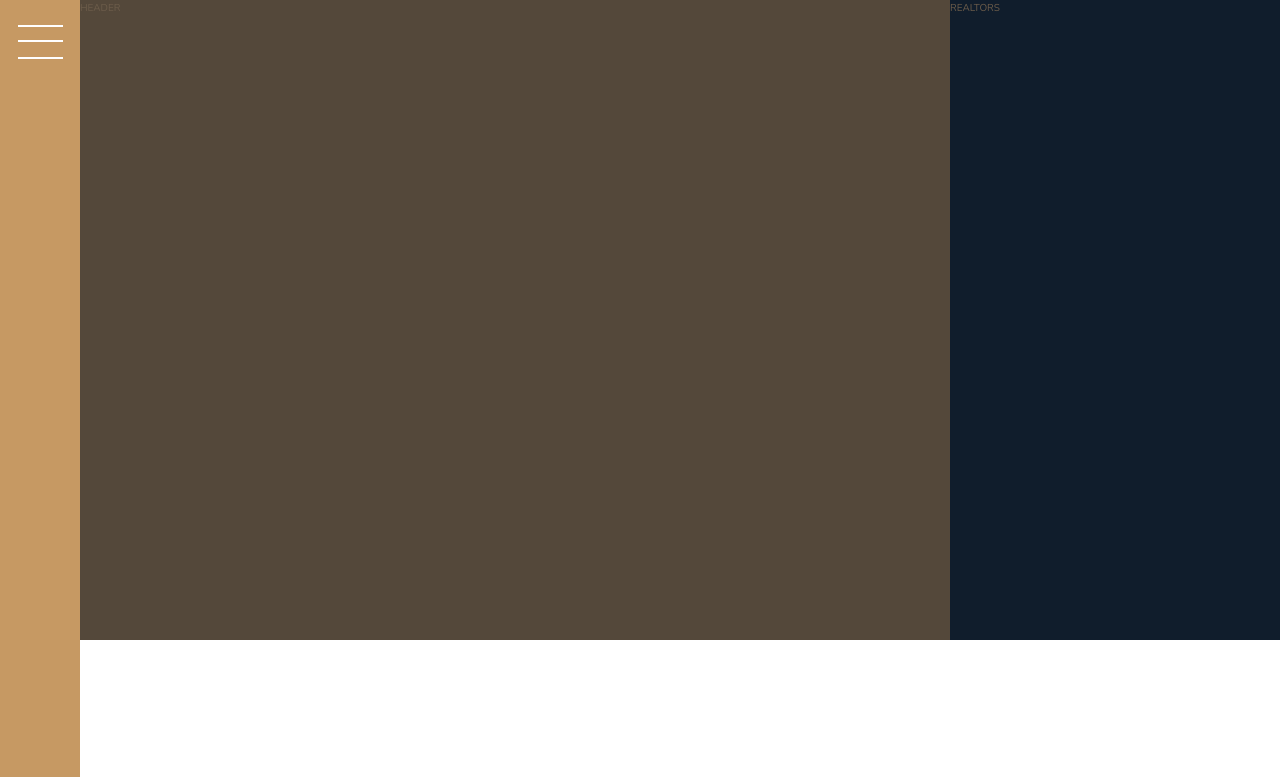
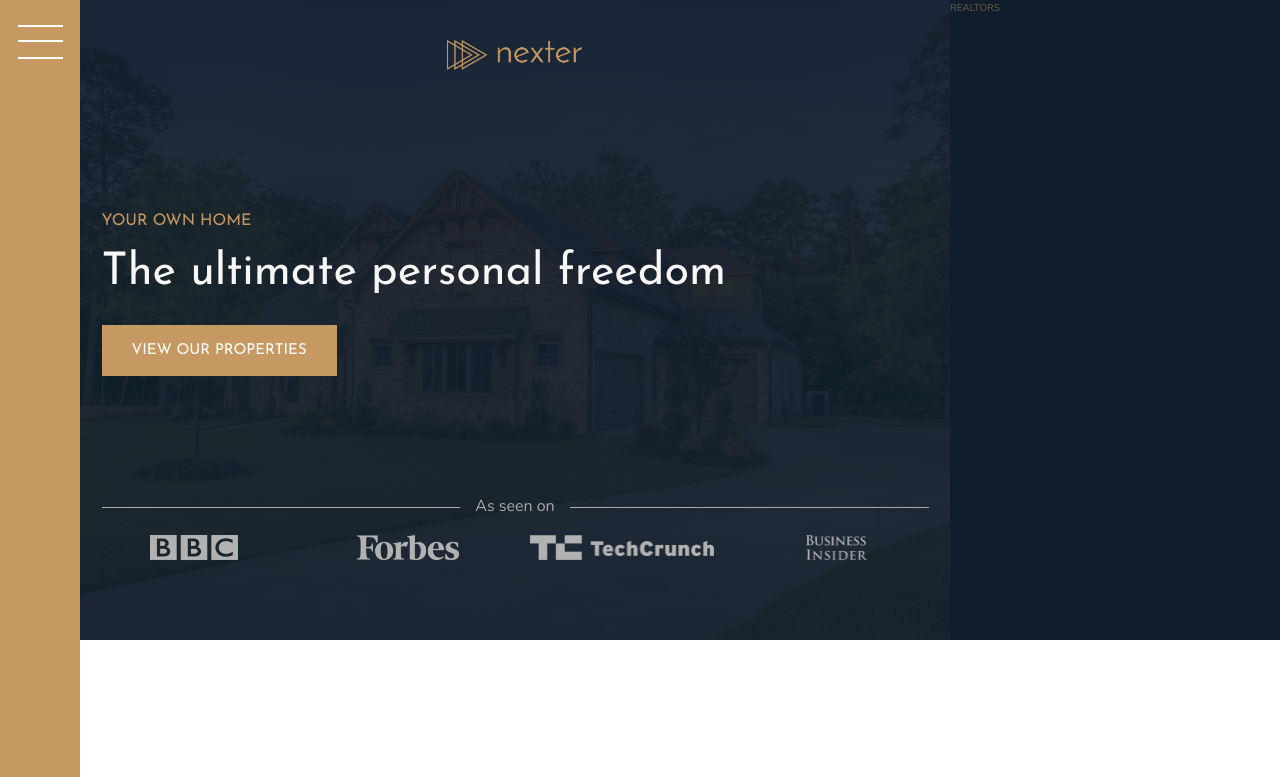
Before and after one commit to RafaelMatta/Nexter, a website: page index.html in a window 1280 px wide. Shown: the top 777 px of the page. Drawn offline with nearby package versions, Linux system fonts and the light colour scheme.

Commit message:
Header estilizado

```diff
--- a/index.html
+++ b/index.html
@@ -15,7 +15,17 @@
             <button class="nav-btn"></button>
         </div>
         <div class="header">
-            HEADER
+            <img src="assets/img/logo/logo.png" alt="Nexter logo" class="header__logo">
+            <h3 class="heading-3">Your own home</h3>
+            <h3 class="heading-1">The ultimate personal freedom</h3>
+            <button class="btn header__btn">View our properties</button>
+            <div class="header__seenon-text">As seen on</div>
+            <div class="header__seenon-logos">
+                <img src="assets/img/logo/logo-bbc.png" alt="Seen on logo 1">
+                <img src="assets/img/logo/logo-forbes.png" alt="Seen on logo 2">
+                <img src="assets/img/logo/logo-techcrunch.png" alt="Seen on logo 3">
+                <img src="assets/img/logo/logo-bi.png" alt="Seen on logo 4">
+            </div>
         </div>
         <div class="realtors">
             REALTORS
--- a/style/common/base/typography/typography.scss
+++ b/style/common/base/typography/typography.scss
@@ -13,6 +13,9 @@ $font-display: 'Josefin Sans', sans-serif;
 .heading{
     &-1{
         @extend %heading;
+        font-size: 4.5rem;
+        color: $color-grey-light-1;
+        line-height: 1;
     }
 
     &-2{
--- a/style/common/layout/header/header.scss
+++ b/style/common/layout/header/header.scss
@@ -1,4 +1,54 @@
 .header{
-    background-color: $color-grey-dark-1;
     grid-column: full-start / col-end 6;
+    background-image: linear-gradient(rgba($color-secondary, .93), rgba($color-secondary, .93)), url(../../../../assets/img/hero.jpeg);
+    background-size: cover;
+    background-position: center;
+
+    display: grid;
+    grid-template-rows: 1fr min-content 6rem 1fr;
+    grid-template-columns: max-content;
+    row-gap: 1.5rem;
+    padding: 8rem;
+    padding-top: 4rem;
+    justify-content: center;
+
+    &__logo{
+        height: 3rem;
+        justify-self: center;
+    }
+
+    &__btn{
+        align-self: start;
+        justify-self: start;
+    }
+
+    &__seenon-text{
+        display: grid;
+        grid-template-columns: 1fr max-content 1fr;
+        align-items: center;
+        gap: 1.5rem;
+        font-size: 1.6rem;
+        color: $color-grey-light-2;
+
+        &::before,
+        &::after{
+            content: "";
+            height: 1px;
+            display: block;
+            background-color: currentColor;
+        }
+    }
+
+    &__seenon-logos{
+        display: grid;
+        grid-template-columns: repeat(4, 1fr);
+        gap:3rem;
+        justify-items: center;
+
+
+        img{
+            height: 2.5rem;
+            filter: brightness(70%);
+        }
+    }
 }
```
Also changed, not shown: style/css/style.css.
